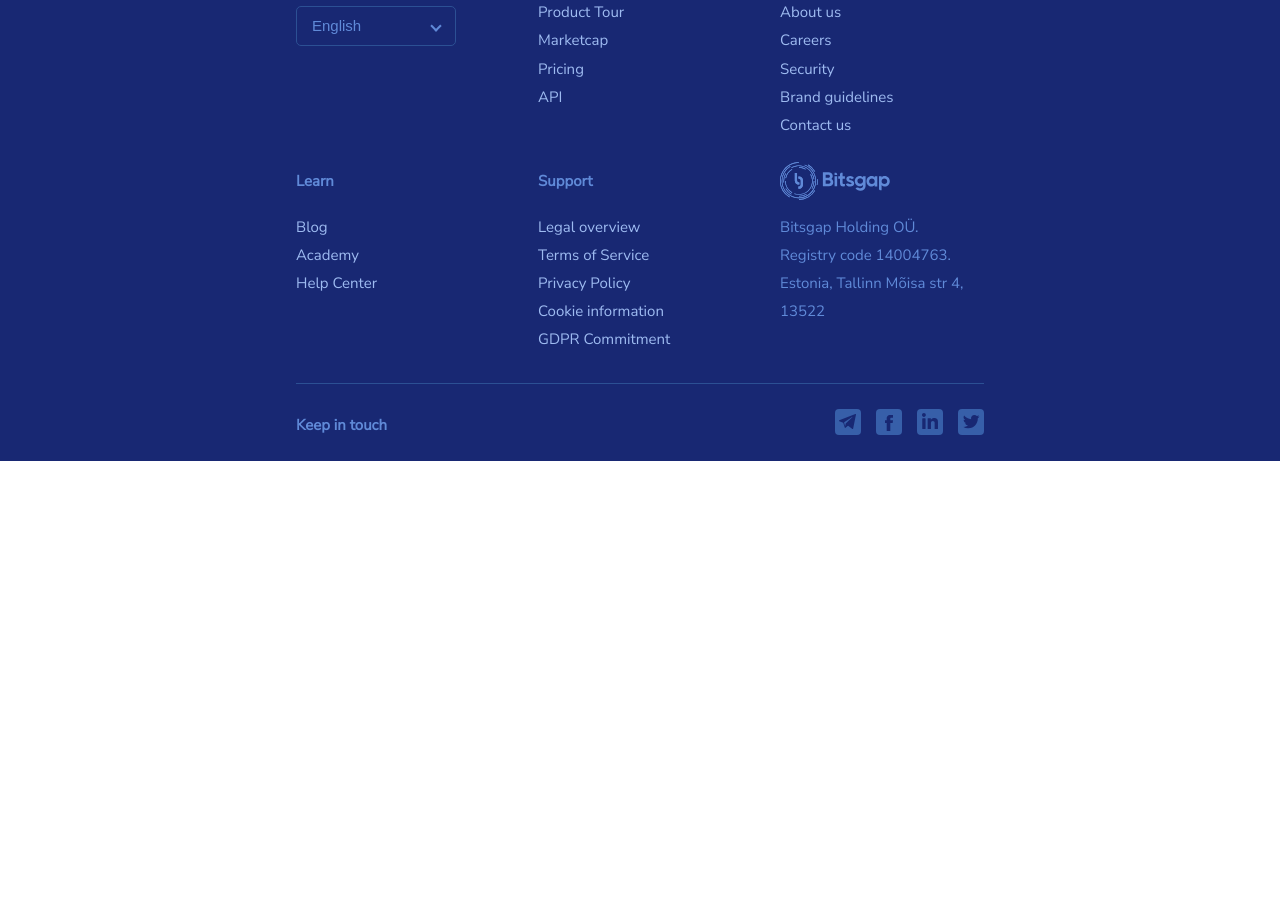
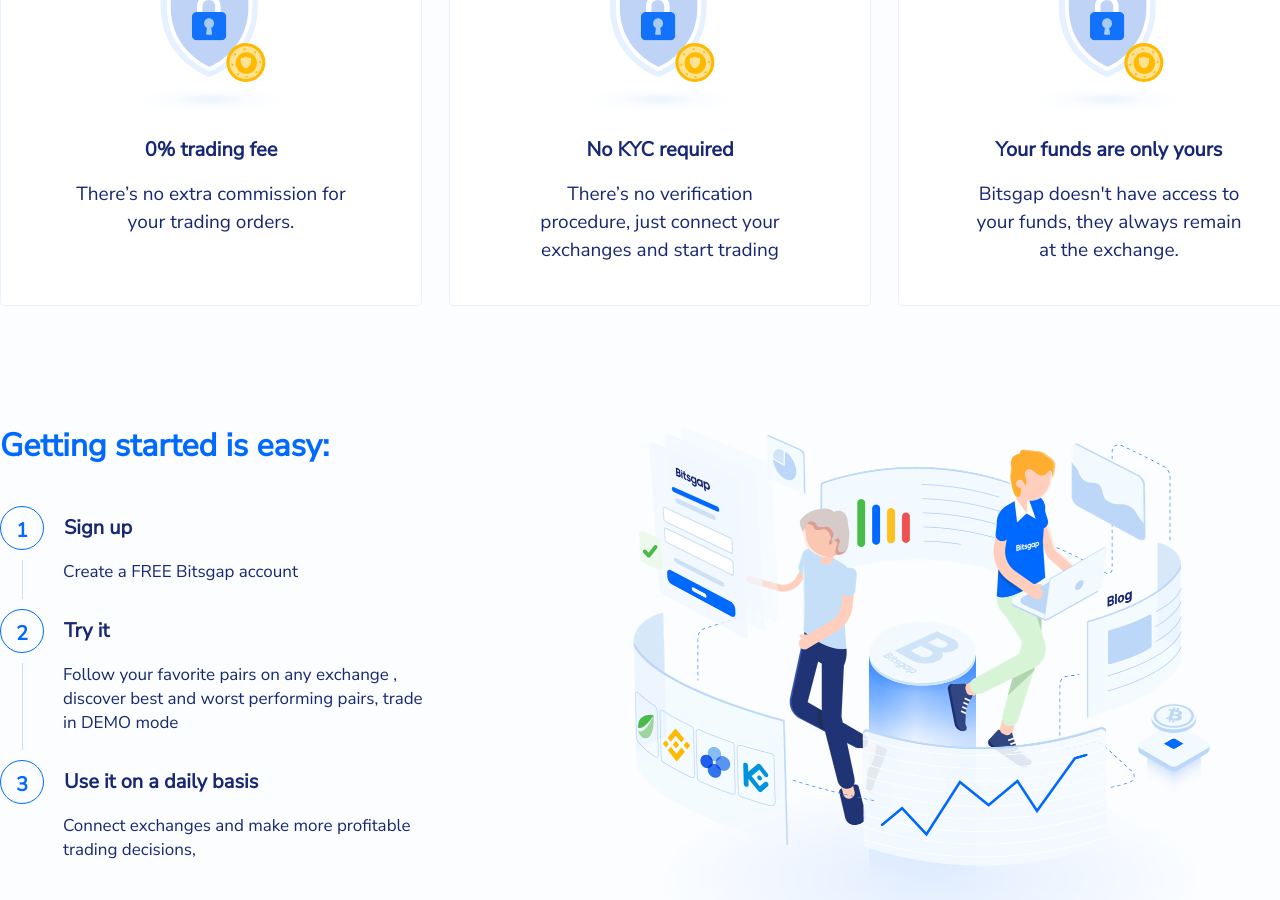
Before and after one commit to Guseff/v2018, a React (Create React App) app: page / in a window 1280 px wide. Shown: the part 3660-4560 px from the top of the page. Before the commit the page ends 4121 px from the top, so only its background shows below. Built offline with nearby package versions, Linux system fonts and the light colour scheme.

Commit message:
All  for desktop is done

```diff
--- a/src/App.js
+++ b/src/App.js
@@ -6,6 +6,8 @@
 import Footer from './components/Footer';
 import ProductTour from './components/ProductTour';
 import OptionBlock from './components/OptionBlock';
+import NoBlock from './components/NoBlock';
+import GetStarting from './components/GetStarting';
 
 const OPTIONS = [
   {
@@ -82,6 +84,23 @@
   },
 ];
 
+const NO_BLOCK = [
+  {
+    img: require('./assets/images/shield-ic.svg'),
+    title: '0% trading fee',
+    text: 'There’s no extra commission for your trading orders.',
+  },
+  {
+    img: require('./assets/images/shield-ic.svg'),
+    title: 'No KYC required',
+    text: 'There’s no verification procedure, just connect your exchanges and start trading',
+  },
+  {
+    img: require('./assets/images/shield-ic.svg'),
+    title: 'Your funds are only yours',
+    text: 'Bitsgap doesn\'t have access to your funds, they always remain at the exchange.',
+  },
+];
 
 class App extends Component {
   render() {
@@ -92,6 +111,8 @@
           {OPTIONS.map((elem, i) => (
             <OptionBlock key={i} data={elem} />
           ))}
+          <NoBlock data={NO_BLOCK} />
+          <GetStarting />
           <Footer />
       </div>
     );
--- /dev/null
+++ b/src/components/GetStarting/index.js
@@ -0,0 +1,63 @@
+import React from 'react';
+import classNames from 'classnames';
+
+import ButtonLearn from '../ButtonLearn';
+
+import './style.css';
+
+import img from '../../assets/images/product-tour-hero-2@2x.png';
+
+const STEPS = [
+  {
+    step: 1,
+    title: 'Sign up',
+    text: 'Create a FREE Bitsgap account',
+  },
+  {
+    step: 2,
+    title: 'Try it',
+    text: 'Follow your favorite pairs on any exchange , discover best and worst performing pairs, trade in DEMO mode',
+  },
+  {
+    step: 3,
+    title: 'Use it on a daily basis',
+    text: 'Connect exchanges and make more profitable trading decisions,',
+  }
+];
+
+const GetStarting = (props) => (
+  <div className='.getting-wrapper'>
+    <div className='getting'>
+      <div className='getting-info'>
+        <div className='getting-title'>
+          Getting started is easy:
+        </div>
+        <div className='getting-list'>
+          {STEPS.map((elem, i) => (
+            <div key={i} className='getting-element'>
+              <div className='getting-element-title'>
+                <div className='getting-element-title-number'>
+                  {elem.step}
+                </div>
+                <div className='getting-element-title-text'>
+                  {elem.title}
+                </div>
+              </div>
+              <div className={classNames('getting-element-text',
+                                {'getting-element-text--last': (STEPS.length - 1) === i}
+                              )}>
+                {elem.text}
+              </div>
+            </div>
+          ))}
+        </div>
+        <div className='getting-button-wrap'>
+          <ButtonLearn text='sign up now' />
+        </div>
+      </div>
+      <img alt='' src={img} className='getting-img' />
+    </div>
+  </div>
+);
+
+export default GetStarting;
--- /dev/null
+++ b/src/components/GetStarting/style.css
@@ -0,0 +1,99 @@
+.getting-wrapper {
+  width: 100%;
+  background-image: linear-gradient(to bottom, #ffffff, #fbfdff);
+}
+
+.getting {
+  width: 1320px;
+  margin: 120px auto 60px;
+  display: flex;
+  justify-content: space-between;
+}
+
+.getting--reverse {
+  flex-direction: row-reverse;
+}
+
+.getting-info {
+  width: 539px;
+}
+
+.getting-title {
+  font-size: 32px;
+  font-weight: bold;
+  line-height: 1.25;
+  color: #0069ff;
+}
+
+.getting-list {
+  width: 428px;
+  margin: 40px 0 15px;
+  display: flex;
+  flex-direction: column;
+}
+
+.getting-element {
+  font-size: 19px;
+  line-height: 1.53;
+  color: #182873;
+}
+
+.getting-element-title {
+  height: 44px;
+  margin-bottom: 5px;
+  display: flex;
+  align-items: center;
+}
+
+.getting-element-title-number {
+  width: 42px;
+  height: 42px;
+  margin-right: 20px;
+  border: 1px solid #0069ff;
+  border-radius: 22px;
+  font-size: 20px;
+  font-weight: 600;
+  line-height: 48px;
+  text-align: center;
+  color: #0069ff;
+}
+
+.getting-element-title-text {
+  font-size: 20px;
+  font-weight: 600;
+  color: #182873;
+  line-height: 48px;
+}
+
+.getting-element-text {
+  font-size: 17px;
+  line-height: 1.41;
+  color: #182873;
+  margin: 10px 0 10px 22px;
+  padding-left: 40px;
+  padding-bottom: 15px;
+  border-left: 1px solid #c9dbf6;
+}
+
+.getting-element-text--last {
+  border-left-color: transparent;
+}
+
+.getting-img {
+  width: 800px;
+  height: 580px;
+}
+
+.getting-button-wrap {
+  padding-left: 64px;
+}
+
+/* Styles for TABLET screens */
+@media (max-width: 1320px) and (min-width: 768px) {
+
+}
+
+/* Styles for MOBILE screens */
+@media (max-width: 767px) {
+
+}
--- /dev/null
+++ b/src/components/NoBlock/index.js
@@ -0,0 +1,21 @@
+import React from 'react';
+
+import './style.css';
+
+const NoBlock = (props) => (
+  <div className="no-block">
+    {props.data.map((elem, i) => (
+      <div key={i} className="no-block-elem">
+        <img alt='' src={elem.img} className="no-block-img" />
+        <div className="no-block-title">
+          {elem.title}
+        </div>
+        <div className="no-block-text">
+          {elem.text}
+        </div>
+      </div>
+    ))}
+  </div>
+);
+
+export default NoBlock;
--- /dev/null
+++ b/src/components/NoBlock/style.css
@@ -0,0 +1,38 @@
+.no-block {
+  width: 1320px;
+  margin: 0 auto 120px;
+  display: flex;
+  justify-content: space-between;
+}
+
+.no-block-elem {
+  width: 280px;
+  padding: 40px 70px;
+  display: flex;
+  flex-direction: column;
+  align-items: center;
+  background-color: #ffffff;
+  border: 1px solid #e9f1fc;
+  border-radius: 5px;
+  border-top: none !important;
+  color: #182873;
+}
+
+.no-block-img {
+  width: 160px;
+  height: 160px;
+  margin-bottom: 20px;
+}
+
+.no-block-title {
+  font-size: 20px;
+  font-weight: bold;
+  line-height: 1.1;
+  margin-bottom: 20px;
+}
+
+.no-block-text {
+  font-size: 19px;
+  line-height: 1.47;
+  text-align: center;
+}
```
Also changed, not shown: src/components/GetStart/index.js (deleted, +0 -23 lines), src/components/GetStart/style.css (deleted, +0 -74 lines), src/assets/images/shield-ic.svg (added), 1 other file (tests, documents, lock files or other folders).
